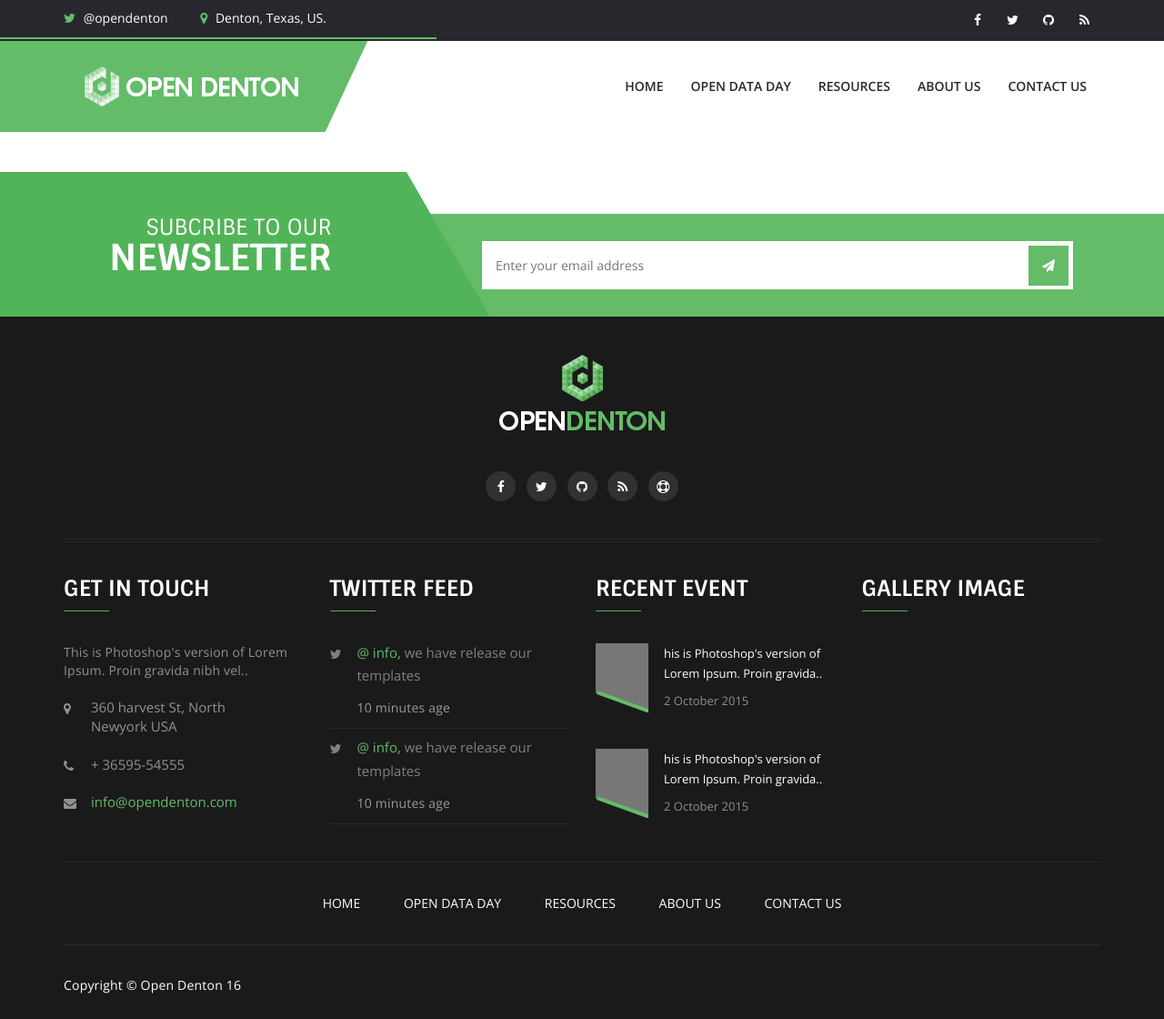
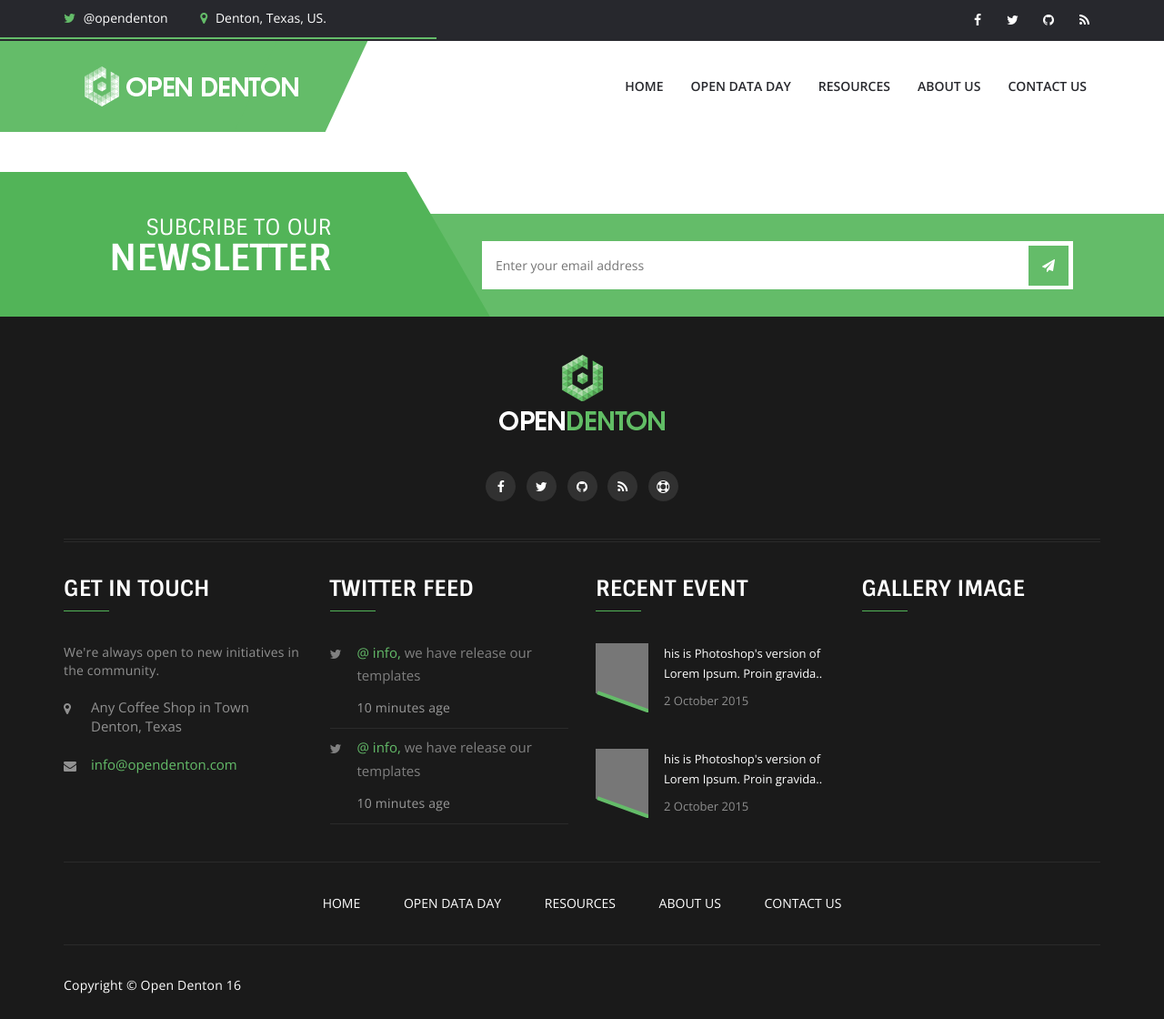
Before and after one commit to opendenton/opendenton.github.io, a Jekyll site: the page built from blog.html, in a window 1280 px wide. Shown: the whole page at 91% size. Built offline with Jekyll 4.4.1, drawn with Linux system fonts in a browser that asks for light colours; a script that is not in the unit is left out; comment, search, counter and statistics services are not loaded.

Commit message:
fix footer

```diff
--- a/_includes/footer.html
+++ b/_includes/footer.html
@@ -69,27 +69,27 @@
           <div class="col-md-3">
             <div class="widgt_touch widget_hdg">
               <h5>Get in touch</h5>
-              <p>This is Photoshop's version of Lorem Ipsum. Proin gravida nibh vel..</p>
+              <p>We're always open to new initiatives in the community.</p>
               <ul>
                 <li>
                   <i class="fa fa-map-marker"></i>
                   <div class="widgt_des">
-                    360 harvest St, North
-                    <span> Newyork USA </span>
+                    Any Coffee Shop in Town
+                    <span> Denton, Texas </span>
                   </div>
                 </li>
 
-                <li>
+                <!-- <li>
                   <i class="fa fa-phone"></i>
                   <div class="widgt_des">
                     + 36595-54555
                   </div>
-                </li>
+                </li> -->
 
                 <li>
                   <i class="fa fa-envelope"></i>
                   <div class="widgt_des">
-                    <a href="#">info@opendenton.com</a>
+                    <a href="mailto:info@opendenton.com">info@opendenton.com</a>
                   </div>
                 </li>
               </ul>
```
